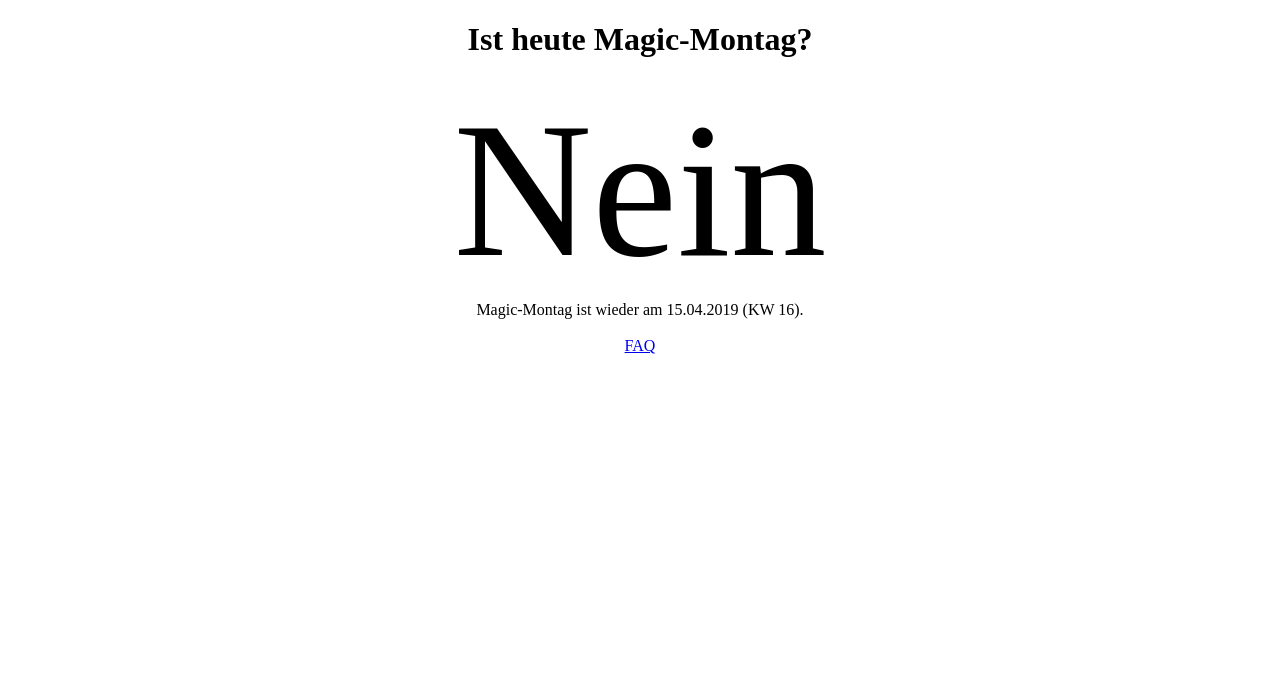
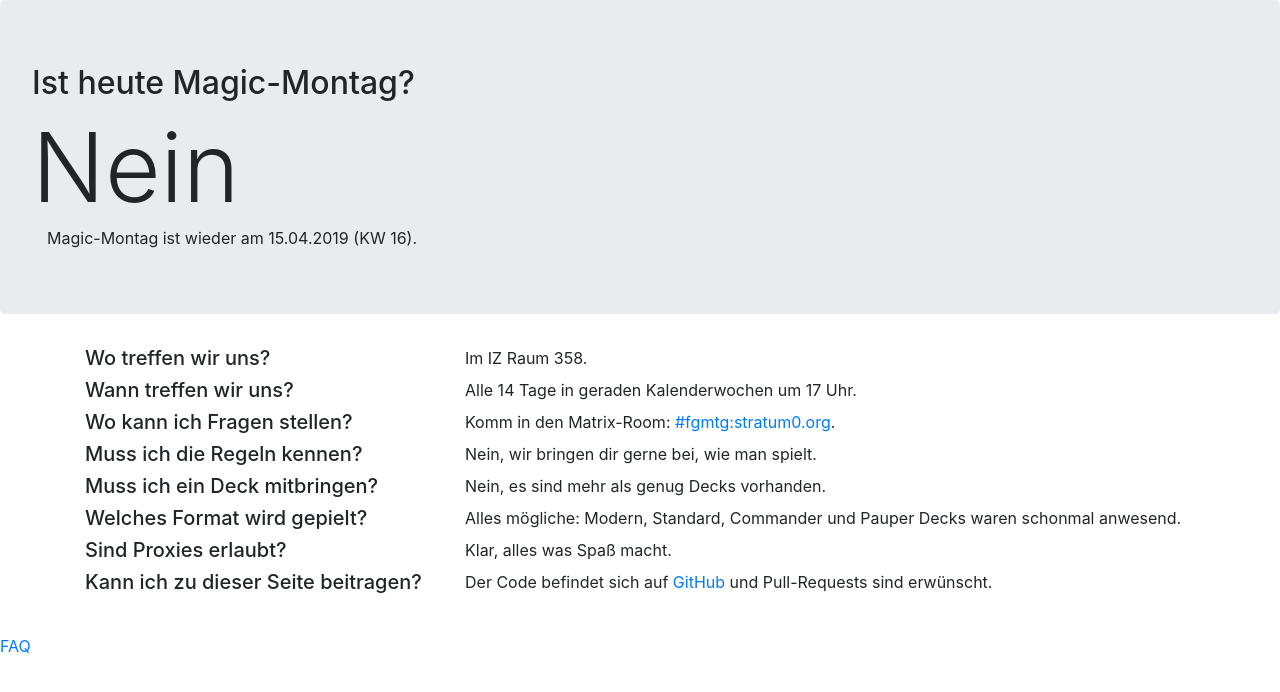
Before and after one commit to dadada/istheutemagicmontag.de, a PHP site: page / in a window 1280 px wide. Shown: the top 692 px of the page. Run offline with PHP 8.4, Linux system fonts and the light colour scheme.

Commit message:
redesigned the site

```diff
--- a/index.php
+++ b/index.php
@@ -37,21 +37,118 @@ function nextMagicMonday() {
 <!doctype html>
 <html>
 	<head>
+		<link rel="stylesheet" href="https://stackpath.bootstrapcdn.com/bootstrap/4.3.1/css/bootstrap.min.css" integrity="sha384-ggOyR0iXCbMQv3Xipma34MD+dH/1fQ784/j6cY/iJTQUOhcWr7x9JvoRxT2MZw1T" crossorigin="anonymous">
 		<title>Ist heute Magic-Montag?</title>
 		<style>
 			html { text-align: center; }
 			.answer { font-size: 12em; }
+
+
+			{
+				display: flex;
+		    align-items: flex-end;
+			}
 		</style>
 	</head>
 	<body>
-		<h1>Ist heute Magic-Montag?</h1>
-		<div class="answer">
+		<div class="jumbotron">
+			<h2>
+				Ist heute Magic-Montag?
+			</h2>
+
+			<div class="display-1 center">
 			<?php echo isMagicMonday() ? "Ja" : "Nein"; ?>
+			</div>
+			<div class="container-fluid">
+				Magic-Montag ist wieder am <?php echo strftime("%d.%m.%Y (KW %-V)", nextMagicMonday()); ?>.
+			</div>
+		</div>
+		<div class="container">
+			<div class="row">
+				<div class="col-sm-4">
+					<h5>
+					Wo treffen wir uns?
+				</h5>
+				</div>
+				<div class="col-sm-8">
+						Im IZ Raum 358.
+				</div>
+			</div>
+			<div class="row">
+				<div class="col-sm-4">
+					<h5>
+					Wann treffen wir uns?
+				</h5>
+				</div>
+				<div class="col-sm-8">
+					Alle 14 Tage in geraden Kalenderwochen um 17 Uhr.
+				</div>
+			</div>
+			<div class="row">
+				<div class="col-sm-4">
+					<h5>Wo kann ich Fragen stellen?</h5>
+				</div>
+				<div class="col-sm-8">
+					Komm in den Matrix-Room: <a href="https://matrix.to/#/#fgmtg:stratum0.org" target="_blank">#fgmtg:stratum0.org</a>.
+				</div>
+			</div>
+			<div class="row">
+				<div class="col-sm-4">
+					<h5>
+						Muss ich die Regeln kennen?
+					</h5>
+				</div>
+			<div class="col-sm-8">
+					Nein, wir bringen dir gerne bei, wie man spielt.
+				</div>
+			</div>
+			<div class="row">
+				<div class="col-sm-4">
+					<h5>
+						Muss ich ein Deck mitbringen?
+					</h5>
+				</div>
+				<div class="col-sm-8">
+					Nein, es sind mehr als genug Decks vorhanden.
+				</div>
+			</div>
+			<div class="row">
+				<div class="col-sm-4">
+					<h5>
+						Welches Format wird gepielt?
+					</h5>
+				</div>
+				<div class="col-sm-8">
+					Alles m&ouml;gliche: Modern, Standard, Commander und Pauper Decks waren schonmal anwesend.
+				</div>
+			</div>
+			<div class="row">
+				<div class="col-sm-4">
+						<h5>Sind Proxies erlaubt?</h5>
+				</div>
+				<div class="col-sm-8">
+					Klar, alles was Spa&szlig; macht.
+				</div>
+			</div>
+			<div class="row">
+				<div class="col-sm-4">
+						<h5>Kann ich zu dieser Seite beitragen?</h5>
+				</div>
+				<div class="col-sm-8">
+					Der Code befindet sich auf <a href="https://github.com/ngrash/istheutemagicmontag.de">GitHub</a> und Pull-Requests sind erw&uuml;nscht.
+				</div>
+			</div>
+
+
+
+
+
+
+			<h3></h3>
+
 
 		</div>
-		<div>
-			Magic-Montag ist wieder am <?php echo strftime("%d.%m.%Y (KW %-V)", nextMagicMonday()); ?>.
-		</div>
+
 		<br>
 		<a href="faq.html">FAQ</a>
 	</body>
```
Also changed, not shown: faq.html (deleted, +0 -38 lines).
